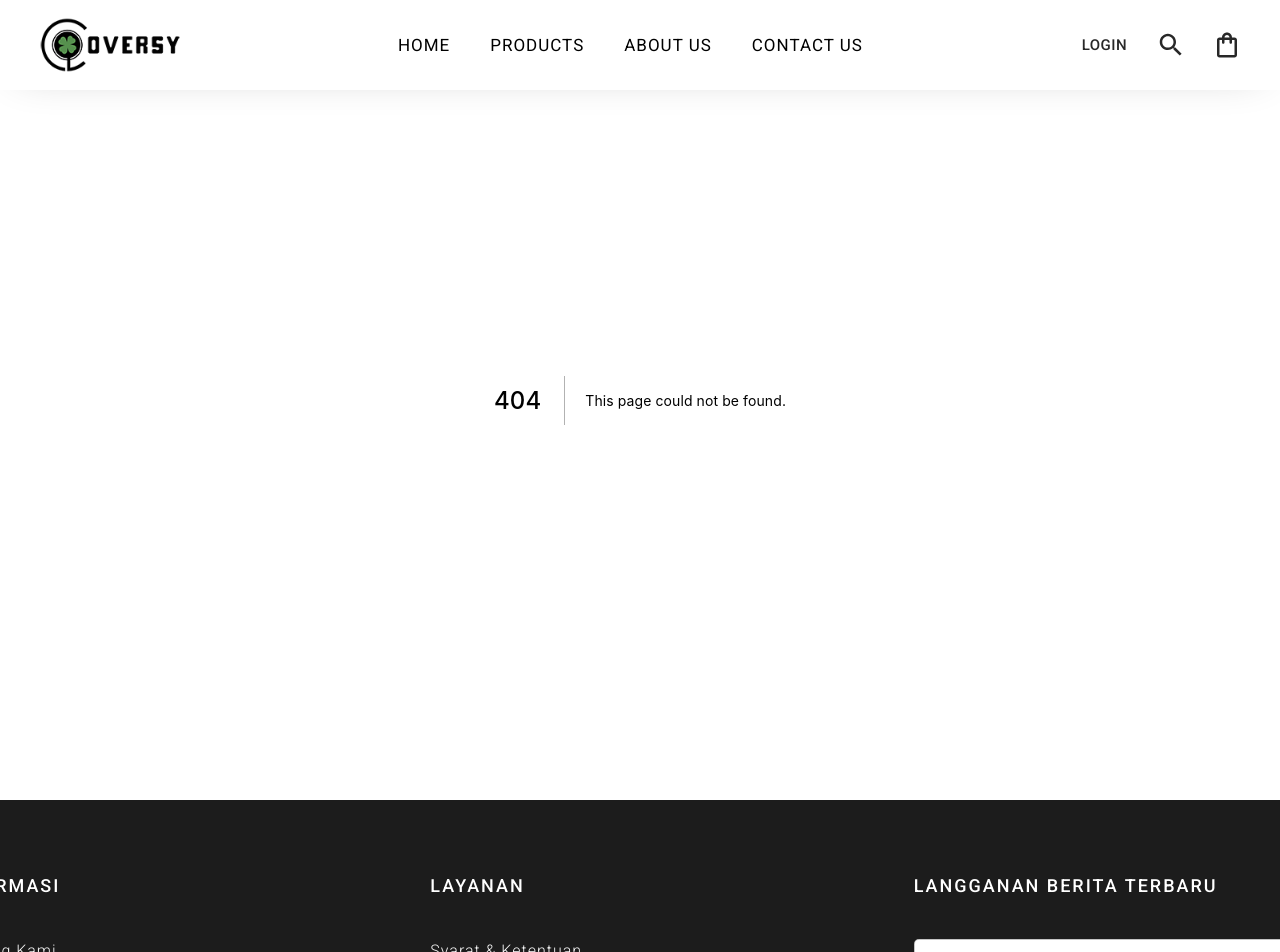
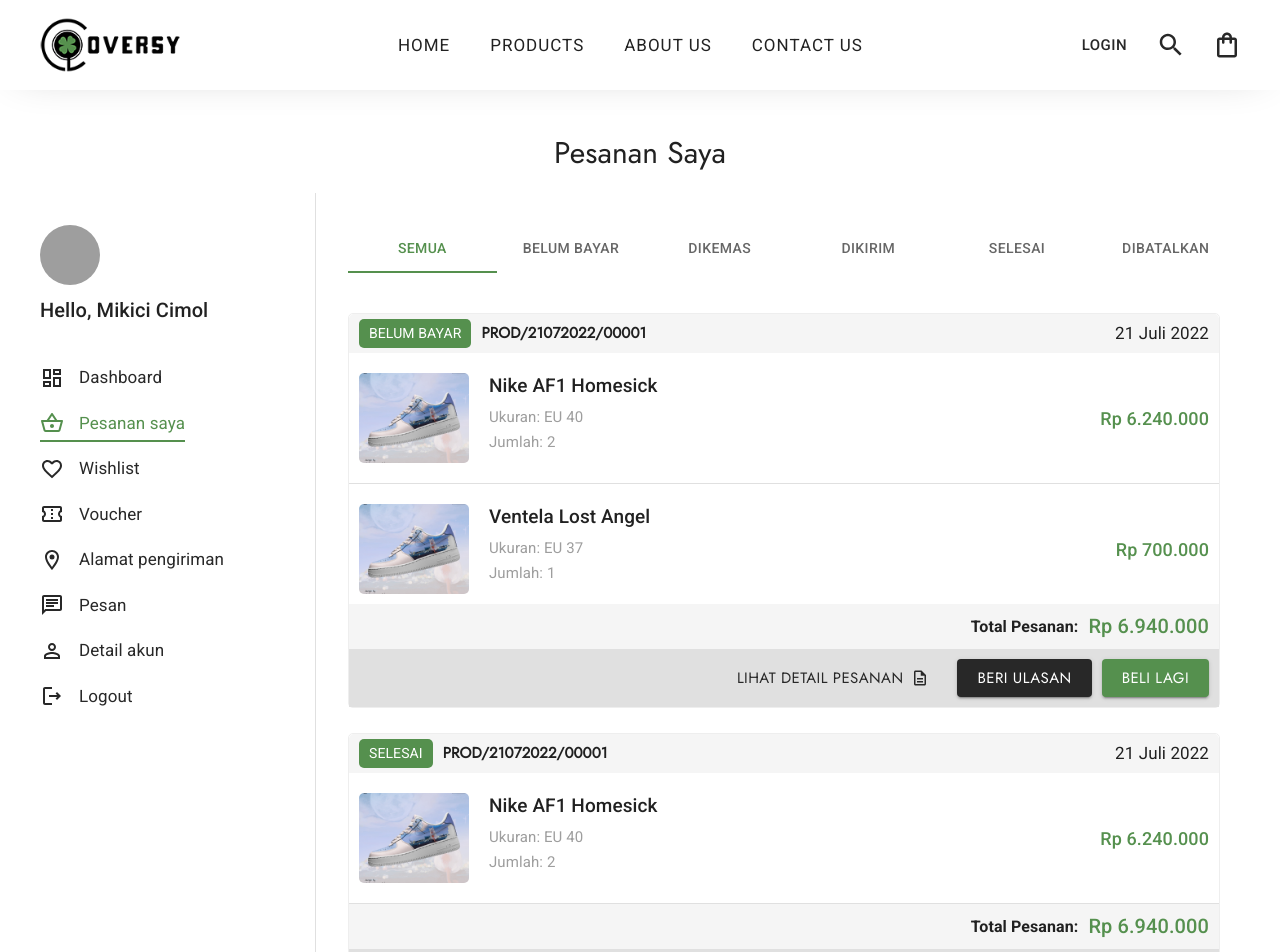
Before and after one commit to ericpeweh/cloversy-store-web, a Next.js app: page /account/orders in a window 1280 px wide. Before the commit this address had no page. Shown: the top 952 px of the page. Built offline with nearby package versions, Linux system fonts and the light colour scheme; grey boxes are pictures that could not be loaded.

Commit message:
added /account/orders page
- add more config to Button & ProductCard

```diff
--- a/components/Button/Button.styles.ts
+++ b/components/Button/Button.styles.ts
@@ -6,6 +6,6 @@
 
 export const CustomButton = styled(Button)(({ theme, ...props }) => ({
 	fontSize: props.size === "large" ? "1.7rem" : "1.5rem",
-	padding: "1rem 2.8rem",
+	padding: props.size === "large" ? "1rem 2.8rem" : "0.6rem 2rem",
 	fontFamily: "var(--font-secondary)"
 })) as typeof Button;
--- a/components/Button/Button.tsx
+++ b/components/Button/Button.tsx
@@ -11,7 +11,7 @@
 
 const Button = ({ children, ...props }: ButtonProps) => {
 	return (
-		<CustomButton color="secondary" variant="contained" {...props}>
+		<CustomButton color="secondary" variant="contained" {...{ size: "large", ...props }}>
 			{children}
 		</CustomButton>
 	);
--- a/components/ProductCard/ProductCard.tsx
+++ b/components/ProductCard/ProductCard.tsx
@@ -26,9 +26,10 @@
 
 interface ProductCardProps {
 	size?: "small" | "medium";
+	disableActionButtons?: boolean;
 }
 
-const ProductCard = ({ size = "medium" }: ProductCardProps) => {
+const ProductCard = ({ size = "medium", disableActionButtons = false }: ProductCardProps) => {
 	const showProductView = useSelector(state => state.global.showProductView);
 	const dispatch = useDispatch();
 
@@ -39,7 +40,7 @@
 	return (
 		<ProductCardContainer>
 			<ProductImageContainer>
-				{!showProductView && (
+				{!showProductView && !disableActionButtons && (
 					<QuickViewButton onClick={openProductViewHandler}>Quick View</QuickViewButton>
 				)}
 				<Link href="/products/abc">
@@ -60,6 +61,7 @@
 					</Link>
 					<ProductPrice>Rp3.499.000</ProductPrice>
 				</CardContent>
+				{!disableActionButtons && (
 					<Stack direction="row" justifyContent="space-between" alignItems="center">
 						<Tooltip title="Tambahkan ke wishlist">
 							<IconButton>
@@ -67,6 +69,7 @@
 							</IconButton>
 						</Tooltip>
 					</Stack>
+				)}
 			</Stack>
 		</ProductCardContainer>
 	);
--- /dev/null
+++ b/pages/account/orders/index.tsx
@@ -0,0 +1,29 @@
+// Dependencies
+import React from "react";
+import Head from "next/head";
+import { NextPage } from "next";
+
+// Components
+import MainWrapper from "../../../components/PageWrapper/MainWrapper";
+import MyOrders from "../../../parts/MyOrders/MyOrders";
+import AccountWrapper from "../../../parts/AccountWrapper/AccountWrapper";
+
+const MyOrdersPage: NextPage = () => {
+	return (
+		<>
+			<Head>
+				<title>Pesanan Saya</title>
+				<meta name="description" content="Customize your shoes, be special!" />
+				<link rel="icon" href="/favicon.ico" />
+			</Head>
+
+			<MainWrapper>
+				<AccountWrapper title="Pesanan Saya">
+					<MyOrders />
+				</AccountWrapper>
+			</MainWrapper>
+		</>
+	);
+};
+
+export default MyOrdersPage;
--- /dev/null
+++ b/parts/MyOrders/MyOrders.styles.ts
@@ -0,0 +1,64 @@
+// Dependencies
+import { styled } from "@mui/system";
+
+export const MyOrdersContainer = styled("section")({});
+
+export const OrderCardsContainer = styled("div")({
+	display: "flex",
+	flexDirection: "column",
+	gap: "1rem"
+});
+
+export const Transaction = styled("div")(({ theme }) => ({
+	display: "flex",
+	flexDirection: "column",
+	border: `1px solid ${theme.palette.grey[200]}`,
+	borderRadius: "0.5rem",
+	marginBottom: "2.5rem"
+}));
+
+export const TransactionDetails = styled("div")(({ theme }) => ({
+	display: "flex",
+	gap: "1rem",
+	alignItems: "center",
+	marginBottom: "1rem",
+	backgroundColor: theme.palette.grey[100],
+	borderRadius: "0.5rem 0.5rem 0 0",
+	padding: "0.5rem 1rem"
+}));
+
+export const TransactionSummary = styled("div")(({ theme }) => ({
+	display: "flex",
+	backgroundColor: theme.palette.grey[100],
+	justifyContent: "flex-end",
+	padding: "1rem",
+	fontSize: "1.6rem"
+}));
+
+export const TransactionActions = styled("div")(({ theme }) => ({
+	display: "flex",
+	backgroundColor: theme.palette.grey[300],
+	justifyContent: "flex-end",
+	padding: "1rem",
+	fontSize: "1.6rem",
+	gap: "1rem"
+}));
+
+export const TransactionDate = styled("p")({
+	fontSize: "1.7rem",
+	marginLeft: "auto"
+});
+
+export const TransactionCode = styled("h4")({
+	fontsize: "1.7rem",
+	textTransform: "uppercase",
+	fontFamily: "var(--font-secondary)"
+});
+
+export const TransactionTotal = styled("p")(({ theme }) => ({
+	fontSize: "2rem",
+	color: theme.palette.primary.main,
+	alignSelf: "center",
+	fontWeight: 500,
+	marginLeft: "1rem"
+}));
--- /dev/null
+++ b/parts/MyOrders/MyOrders.tsx
@@ -0,0 +1,109 @@
+// Dependencies
+import { Divider } from "@mui/material";
+import React from "react";
+import Button from "../../components/Button/Button";
+
+// Styles
+import {
+	MyOrdersContainer,
+	OrderCardsContainer,
+	Transaction,
+	TransactionDetails,
+	TransactionDate,
+	TransactionCode,
+	TransactionSummary,
+	TransactionTotal,
+	TransactionActions
+} from "./MyOrders.styles";
+
+// Icon
+import DescriptionOutlinedIcon from "@mui/icons-material/DescriptionOutlined";
+
+// Components
+import TabsNavigation from "../../components/TabsNavigation/TabsNavigation";
+import TabsPanel from "../../components/TabsPanel/TabsPanel";
+import OrderCard from "../../components/OrderCard/OrderCard";
+import StatusBadge from "../../components/StatusBadge/StatusBadge";
+
+const TemporaryTransactionsComponent = () => (
+	<>
+		<Transaction>
+			<TransactionDetails>
+				<StatusBadge>Belum bayar</StatusBadge>
+				<TransactionCode>PROD/21072022/00001</TransactionCode>
+				<TransactionDate>21 Juli 2022</TransactionDate>
+			</TransactionDetails>
+			<OrderCardsContainer>
+				<OrderCard title="Nike AF1 Homesick" sizeDesc="EU 40" qtyDesc="2" price="6.240.000" />
+				<Divider flexItem />
+				<OrderCard title="Ventela Lost Angel" sizeDesc="EU 37" qtyDesc="1" price="700.000" />
+			</OrderCardsContainer>
+			<TransactionSummary>
+				<strong>Total Pesanan: </strong>
+				<TransactionTotal>Rp 6.940.000</TransactionTotal>
+			</TransactionSummary>
+			<TransactionActions>
+				<Button size="small" variant="text" endIcon={<DescriptionOutlinedIcon />}>
+					Lihat detail pesanan
+				</Button>
+				<Button size="small">Beri ulasan</Button>
+				<Button size="small" color="primary">
+					Beli lagi
+				</Button>
+			</TransactionActions>
+		</Transaction>
+		<Transaction>
+			<TransactionDetails>
+				<StatusBadge>Selesai</StatusBadge>
+				<TransactionCode>PROD/21072022/00001</TransactionCode>
+				<TransactionDate>21 Juli 2022</TransactionDate>
+			</TransactionDetails>
+			<OrderCardsContainer>
+				<OrderCard title="Nike AF1 Homesick" sizeDesc="EU 40" qtyDesc="2" price="6.240.000" />
+				<Divider flexItem />
+			</OrderCardsContainer>
+			<TransactionSummary>
+				<strong>Total Pesanan: </strong>
+				<TransactionTotal>Rp 6.940.000</TransactionTotal>
+			</TransactionSummary>
+			<TransactionActions>
+				<Button size="small" variant="text" endIcon={<DescriptionOutlinedIcon />}>
+					Lihat detail pesanan
+				</Button>
+				<Button size="small">Beri ulasan</Button>
+				<Button size="small" color="primary">
+					Beli lagi
+				</Button>
+			</TransactionActions>
+		</Transaction>
+	</>
+);
+
+const MyOrders = () => {
+	return (
+		<MyOrdersContainer>
+			<TabsNavigation variant="fullWidth">
+				<TabsPanel label="Semua" noHorizontalSpacing>
+					<TemporaryTransactionsComponent />
+				</TabsPanel>
+				<TabsPanel label="Belum Bayar" noHorizontalSpacing>
+					<TemporaryTransactionsComponent />
+				</TabsPanel>
+				<TabsPanel label="Dikemas" noHorizontalSpacing>
+					<TemporaryTransactionsComponent />
+				</TabsPanel>
+				<TabsPanel label="Dikirim" noHorizontalSpacing>
+					<TemporaryTransactionsComponent />
+				</TabsPanel>
+				<TabsPanel label="Selesai" noHorizontalSpacing>
+					<TemporaryTransactionsComponent />
+				</TabsPanel>
+				<TabsPanel label="Dibatalkan" noHorizontalSpacing>
+					<TemporaryTransactionsComponent />
+				</TabsPanel>
+			</TabsNavigation>
+		</MyOrdersContainer>
+	);
+};
+
+export default MyOrders;
```
Lines whose indentation alone changed are shown as unchanged.
